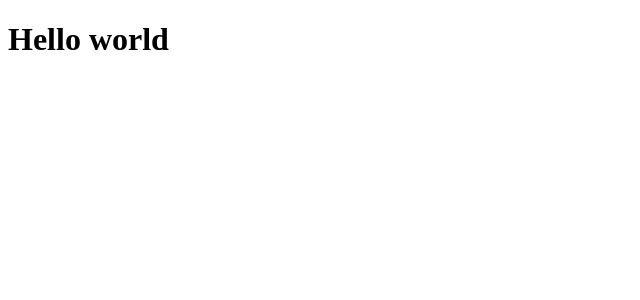
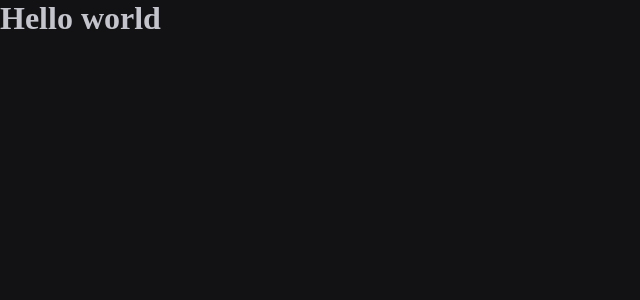
Before and after one commit to diebraga/Ignite_feed, a React (Vite) app: page / in a window 1280 px wide. Shown: the top 300 px of the page, without its empty margins (0-640 px from the left). Built offline with nearby package versions, Linux system fonts and the light colour scheme.

Commit message:
global css and font import

```diff
--- a/index.html
+++ b/index.html
@@ -2,9 +2,16 @@
 <html lang="en">
   <head>
     <meta charset="UTF-8" />
+
+    <link rel="preconnect" href="https://fonts.googleapis.com">
+    <link rel="preconnect" href="https://fonts.gstatic.com" crossorigin>
+
     <link rel="icon" type="image/svg+xml" href="/src/favicon.svg" />
     <meta name="viewport" content="width=device-width, initial-scale=1.0" />
     <title>Vite App</title>
+
+    <link href="https://fonts.googleapis.com/css2?family=Luckiest+Guy&family=Roboto:wght@400;700&display=swap" rel="stylesheet">
+
   </head>
   <body>
     <div id="root"></div>
--- a/src/components/Header.tsx
+++ b/src/components/Header.tsx
@@ -2,7 +2,7 @@
 export function Header() {
   return (
     <div>
-      jjj
+      Header
     </div>
   )
 }
--- /dev/null
+++ b/src/global.css
@@ -0,0 +1,30 @@
+:root {
+  --white: #fff;
+  --gray-100: #e1e1e6;
+  --gray-300: #c4c4cc;
+  --gray-400: #8d8d99;
+  --gray-600: #323238;
+  --gray-700: #29292e;
+  --gray-800: #202024;
+  --gray-900: #121214;
+
+  --green-500: #00875f;
+}
+
+* {
+  margin: 0;
+  padding: 0;
+  box-sizing: border-box;
+}
+
+body {
+  background: var(--gray-900);
+  color: var(--gray-300);
+  -webkit-font-smoothing: antialiased;
+}
+
+button, input, textarea, button {
+  font-family: 'Roboto', sans-serif;
+  font-weight: 400;
+  font-size: 1rem;
+}
--- a/src/main.tsx
+++ b/src/main.tsx
@@ -1,6 +1,7 @@
 import React from 'react'
 import ReactDOM from 'react-dom/client'
 import App from './App'
+import './global.css'
 
 ReactDOM.createRoot(document.getElementById('root')!).render(
   <React.StrictMode>
```
Also changed, not shown: src/components/Header.module.css (added).
